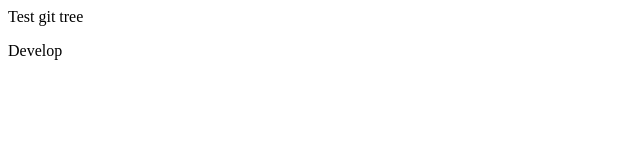
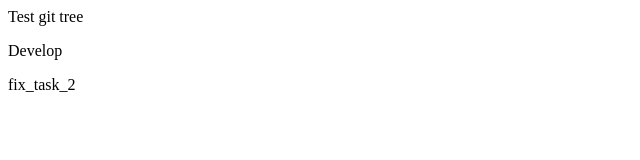
Before and after one commit to chithanhvtpt/git-tree-test, a plain HTML site: page index.html in a window 1280 px wide. Shown: the full height of the page, 0-640 px from the left. Drawn offline with Linux system fonts and the light colour scheme.

Commit message:
add fix_task_2 branch

```diff
--- a/index.html
+++ b/index.html
@@ -1,2 +1,3 @@
 <p>Test git tree</p>
 <p>Develop</p>
+<p>fix_task_2</p>
```
